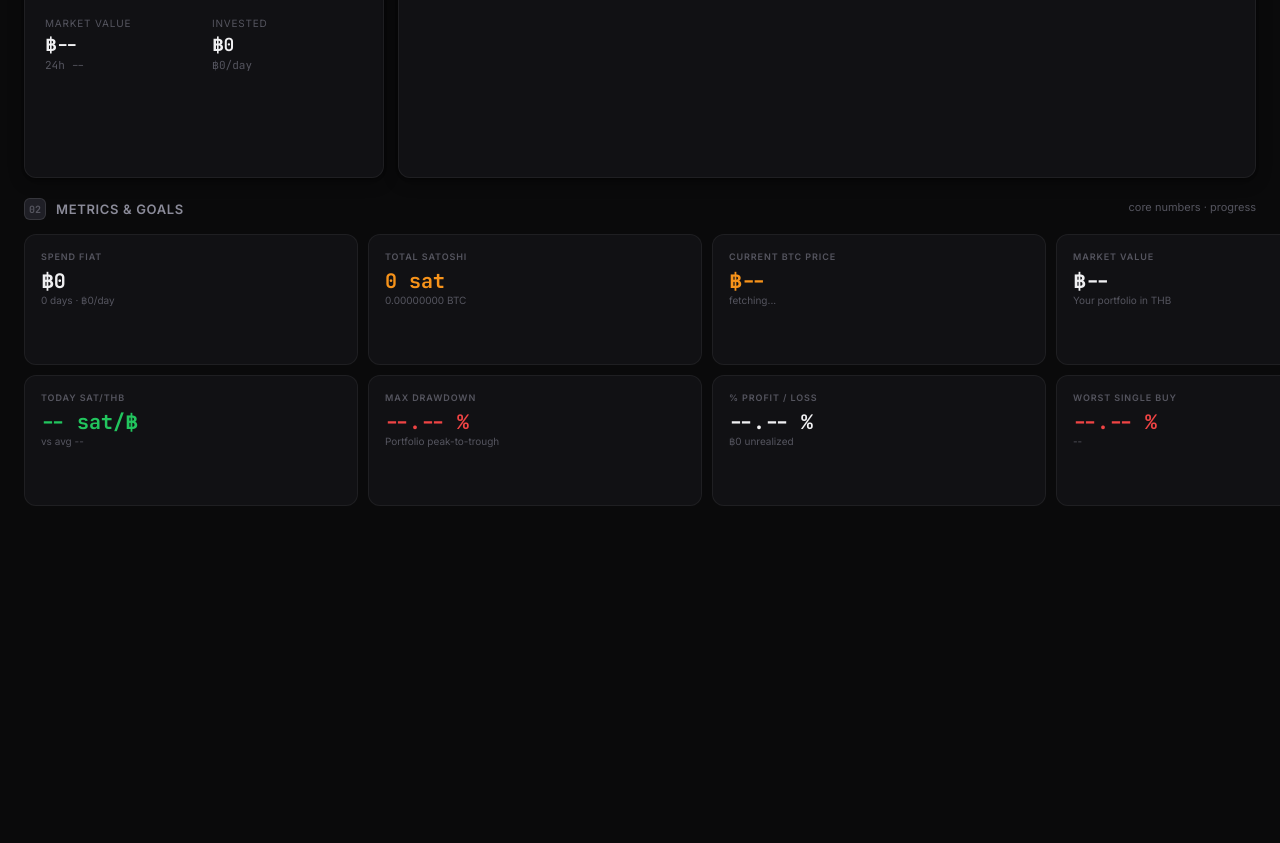
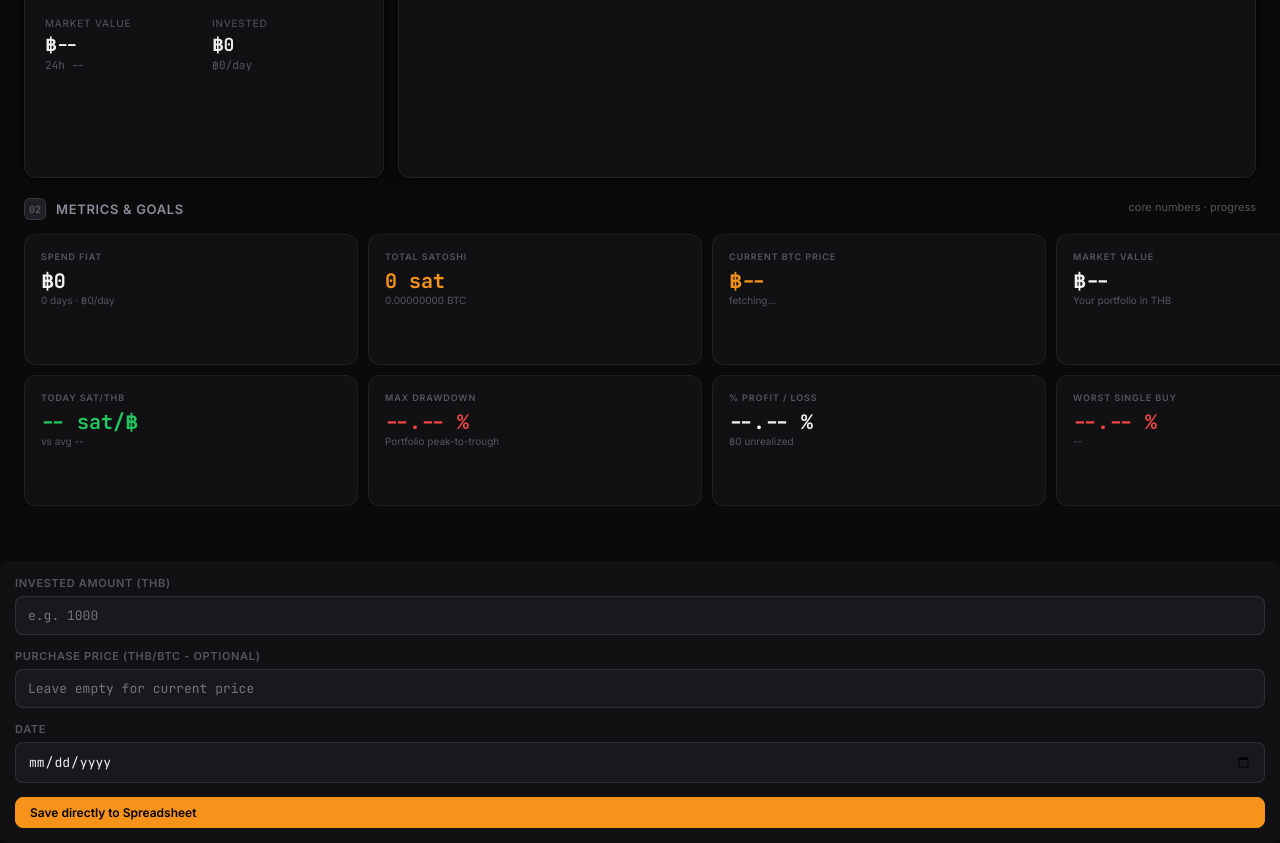
Before and after one commit to pisit55686/Btc-tracker, a plain HTML site: page index.html in a window 1280 px wide. Shown: the part 224-1067 px from the top of the page. Before the commit the page ends 834 px from the top, so only its background shows below. Drawn offline with nearby package versions, Linux system fonts and the light colour scheme; no server answers.

Commit message:
Add form for adding investment transactions

```diff
--- a/index.html
+++ b/index.html
@@ -221,5 +221,21 @@
 
 <div class="toast-container" id="toastContainer"></div>
 <script src="script.js"></script>
+
+  <form onsubmit="handleAddTransaction(event)" style="padding:15px; background:var(--bg2); border-radius:8px; margin-top:15px;">
+  <div class="form-group">
+    <label class="form-label">Invested amount (THB)</label>
+    <input type="number" id="inputThb" class="form-input" required placeholder="e.g. 1000">
+  </div>
+  <div class="form-group">
+    <label class="form-label">Purchase Price (THB/BTC - Optional)</label>
+    <input type="number" id="inputPrice" class="form-input" placeholder="Leave empty for current price">
+  </div>
+  <div class="form-group">
+    <label class="form-label">Date</label>
+    <input type="date" id="inputDate" class="form-input">
+  </div>
+  <button type="submit" class="btn btn-primary" style="width:100%">Save directly to Spreadsheet</button>
+</form>
 </body>
 </html>
```
